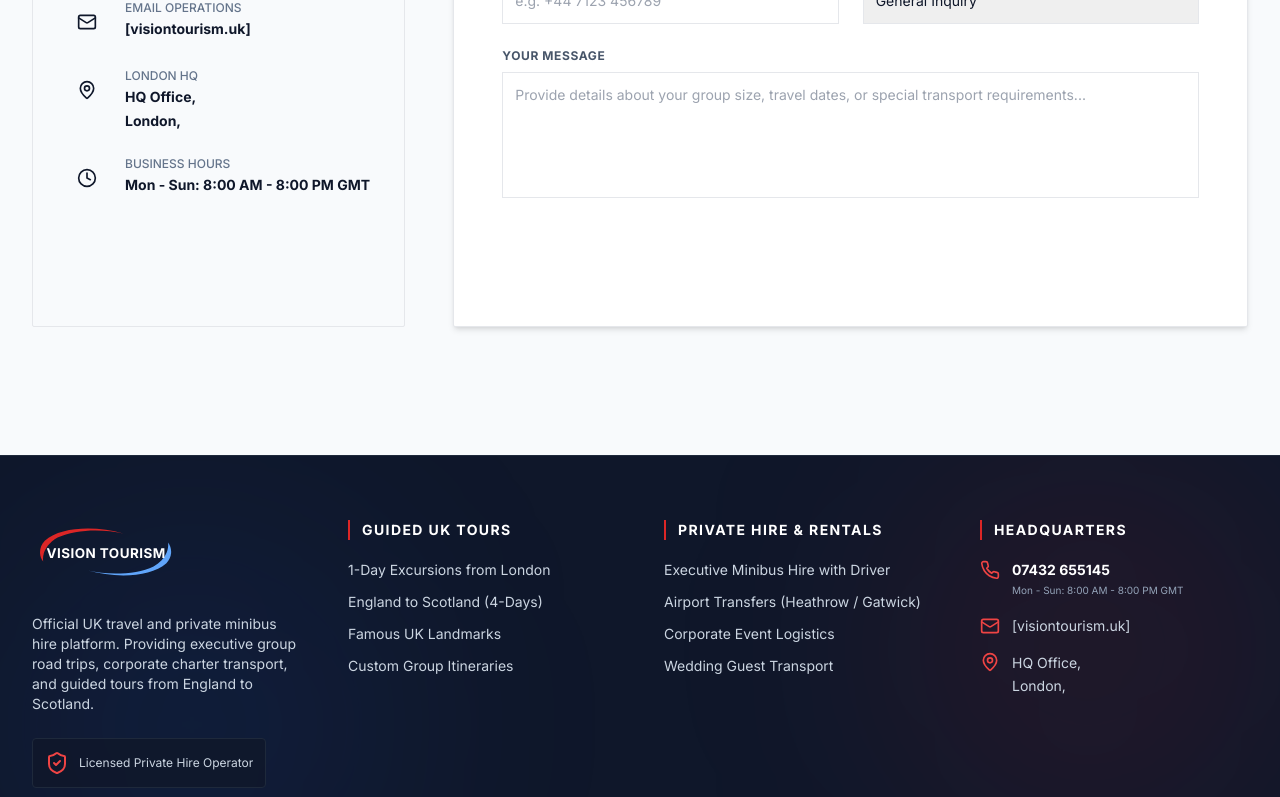
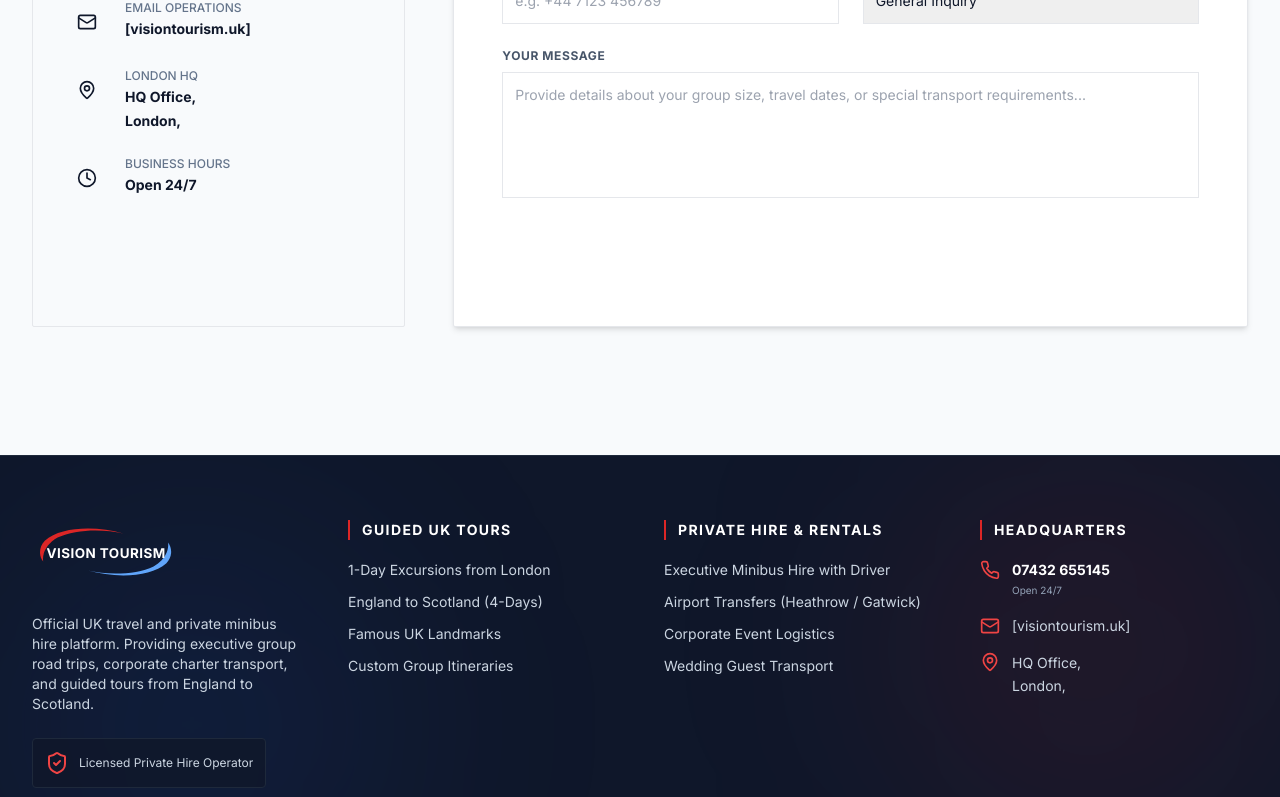
Before and after one commit to huzzy69/visiontourism, a React (Vite) app: page /contact in a window 1280 px wide. Shown: the part 717-1514 px from the top of the page. Built offline with nearby package versions, Linux system fonts and the light colour scheme; a web font is replaced by a local one.

Commit message:
Change business hours to Open 24/7

```diff
--- a/src/components/Footer.tsx
+++ b/src/components/Footer.tsx
@@ -102,7 +102,7 @@
                   <a href="tel:+447432655145" className="hover:text-brand-red-400 transition-colors font-bold text-white">
                     07432 655145
                   </a>
-                  <span className="text-[10px] text-slate-400">Mon - Sun: 8:00 AM - 8:00 PM GMT</span>
+                  <span className="text-[10px] text-slate-400">Open 24/7</span>
                 </div>
               </li>
               <li className="flex gap-3">
--- a/src/pages/Contact.tsx
+++ b/src/pages/Contact.tsx
@@ -108,7 +108,7 @@
                 <div>
                   <span className="text-xs text-slate-500 block uppercase font-medium">Business Hours</span>
                   <span className="text-sm font-bold text-brand-green-900">
-                    Mon - Sun: 8:00 AM - 8:00 PM GMT
+                    Open 24/7
                   </span>
                 </div>
               </div>
```
